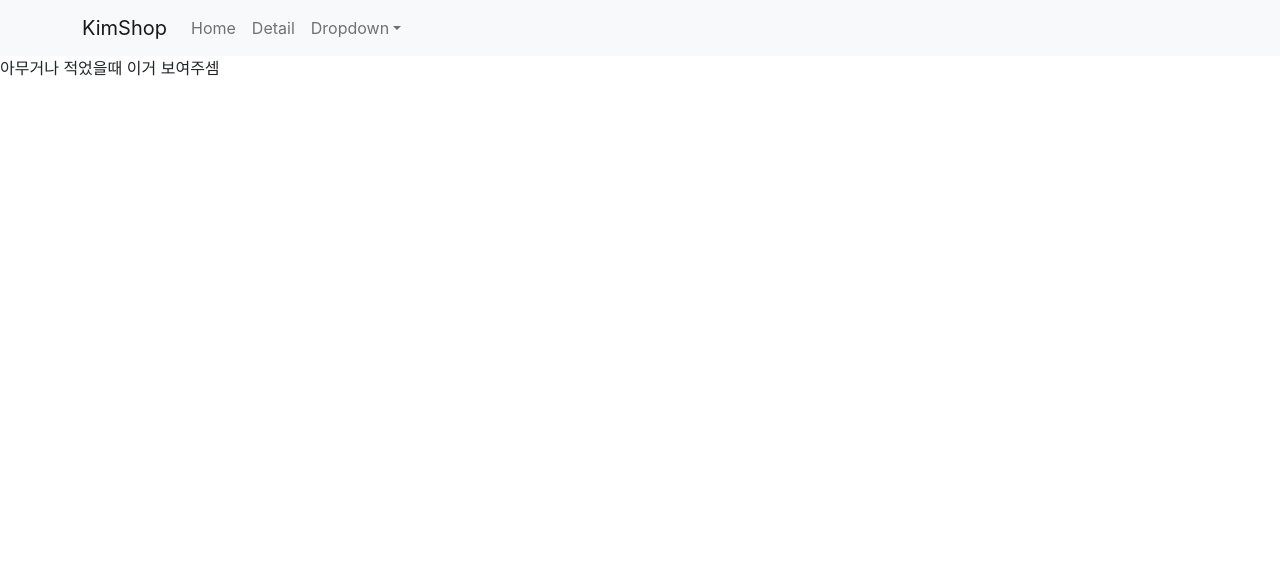
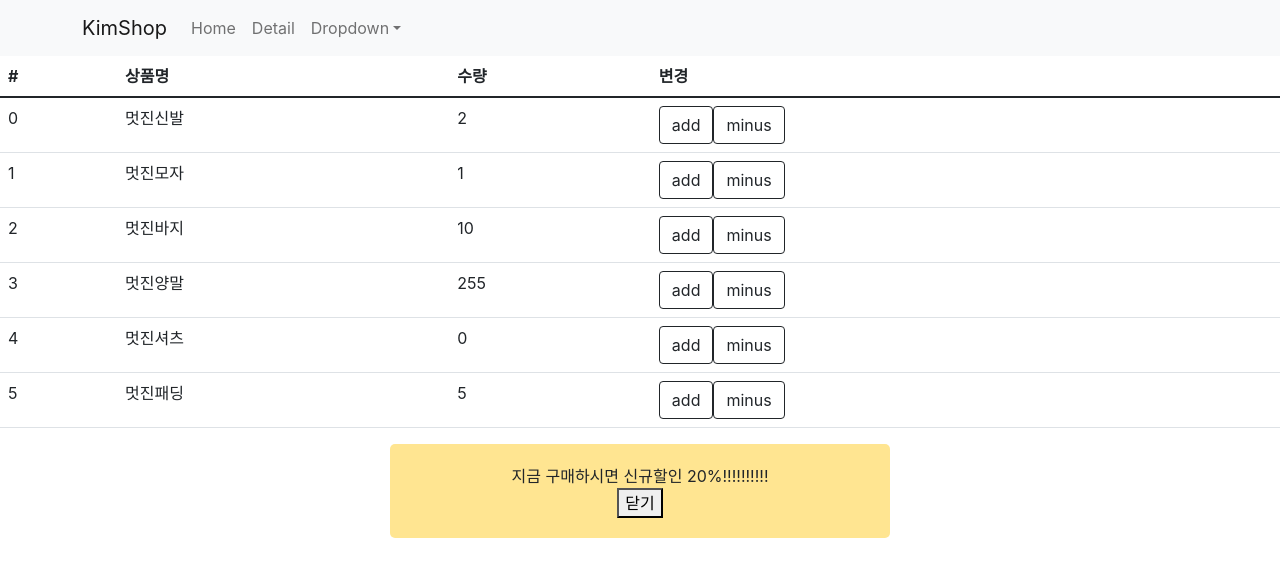
Before and after one commit to FileParty/CoddingAppleShopTestReact, a React (Create React App) app: page /cart in a window 1280 px wide. Shown: the top 576 px of the page. Built offline with nearby package versions, Linux system fonts and the light colour scheme.

Commit message:
redux의 사용법과 redux를 여러개 만드는 방법 등에 대해 배웠다. #007

```diff
--- a/package.json
+++ b/package.json
@@ -12,11 +12,13 @@
     "react": "^17.0.2",
     "react-bootstrap": "^2.0.4",
     "react-dom": "^17.0.2",
+    "react-redux": "^7.2.6",
     "react-router-dom": "5",
     "react-scripts": "5.0.0",
+    "react-transition-group": "^4.4.2",
+    "redux": "^4.1.2",
     "styled-components": "^5.3.3",
-    "web-vitals": "^2.1.2",
-    "homepage" : "http://FileParty.github.io/reactBulidTest"
+    "web-vitals": "^2.1.2"
   },
   "scripts": {
     "start": "react-scripts start",
--- a/src/App.js
+++ b/src/App.js
@@ -12,11 +12,15 @@ import { Link, Route, Switch } from 'react-router-dom';
 import axios from 'axios';
 // axios 라이브러리 import
 
+import Cart from "./Cart";
+
 export let 재고context = React.createContext();
 // context만들기
 // 1. React.createContext()로 범위생성
 // 2. 같은 값을 공유할 HTML을 범위로 싸매기
 // # export로 외부파일에서 import를 할 수 있도록 만들 수 있다
+
+
 
 function App() {
 
@@ -116,14 +120,18 @@ function App() {
         </Route>
         {/* <Route path="/어쩌구" component={Modal}></Route> */}
 
+        <Route path="/cart">
+            <Cart></Cart>
+        </Route>
 
         <Route path="/:id">
         {/* :id는 매개변수를 의미. */}
               <div>아무거나 적었을때 이거 보여주셈</div>
         </Route>
+
+
+
       </Switch>
-      {
-      }
     </div>
   );
 }
--- /dev/null
+++ b/src/Cart.js
@@ -0,0 +1,87 @@
+import React, { useState } from 'react';
+import { Table, Button } from 'react-bootstrap';
+import { connect } from 'react-redux';
+import { CSSTransition } from 'react-transition-group';
+
+function Cart(props) {
+    // store에 있는 데이터는 props형식으로 되었으므로..
+    // console.log(props.state);
+
+    let [transFlag, transFlagChg] = useState(false);
+
+    return (
+        <div>
+            <Table responsive hover="true">
+                <thead>
+                    <tr>
+                        <th>#</th>
+                        <th>상품명</th>
+                        <th>수량</th>
+                        <th>변경</th>
+                    </tr>
+                </thead>
+                <tbody>
+                    {
+                        props.state.map((value, key)=>{
+                            return (
+                                <tr key={key}>
+                                    <td>{value.id}</td>
+                                    <td>{value.name}</td>
+                                    <td>{value.quan}</td>
+                                    <td>
+                                        <Button variant="outline-dark" onClick={()=>{
+                                            props.dispatch({ id : value.id, type : '수량증가' });
+                                            // 데이터 수정요청을 할땐 props.dispatch()
+                                        }}>
+                                            add</Button>
+                                        <Button variant="outline-dark" onClick={()=>{
+                                            props.dispatch({ id : value.id, type : '수량감소' });
+                                        }}>
+                                            minus</Button>
+                                    </td>
+                                </tr>
+                            )
+                        })
+                    }
+                </tbody>
+            </Table>
+            <CSSTransition in={transFlag} classNames="alertClose" timeout={500}>
+            {
+                props.alertStat === true
+                ? (<div className="my-alert2">
+                    <p>지금 구매하시면 신규할인 20%!!!!!!!!!!</p>
+                    <button onClick={() => { transFlagChg(true); props.dispatch({type : "close"})}}>닫기</button>
+                </div>)
+                : <div></div>
+            }
+            </CSSTransition>
+        </div>
+    )
+}
+
+// 아래 함수는 store에 있는 state를 사용하기 위해 만든 함수
+// store 데이터를 가져와서 props로 변환해주는 함수
+// state(store에 있던 함수)를 지정한 속성으로 변환해서 리턴해줌
+function state를props화(state){
+    //console.log(state);
+    return {
+        state : state.reducer,
+        alertStat : state.reducer2
+    }
+}
+export default connect(state를props화)(Cart)
+// redux를 사용하기 위한 세팅
+// export default Cart;
+
+// 총 정리하여 컴포넌트에서 store에 있는 state를 사용하기 위해서는
+// 0. index.js에서 store 세팅
+// 1. function 만들기
+// 2. export default connect()()
+// 3. store데이터를 props로 등록하기
+
+// Redux 사용이유
+// 1. 복잡한 props 전송이 필요없음 ex)comp/comp/comp... 맨 마지막 comp에 바로 전송이 가능하다
+// 2. state데이터 관리 가능(100군대의 comp에서 store데이터를 동일하게 관리된다)
+
+// redux 사실 소규모 프로젝트에서는 크게 필요가 없을 수 있지만..
+// 대규모 사이트에서는 데이터 상태관리가 매우 매우 매우 중요해지므로 사용한다
--- a/src/Detail.scss
+++ b/src/Detail.scss
@@ -38,6 +38,7 @@ div.container {
 .my-alert2 {
     @extend .my-alert;
     background: #ffe591;
+    text-align: center;
 }
 // @extend : .my-alert의 모든 속성을 복사 붙여넣기한다
 
@@ -56,3 +57,11 @@ div.container {
     transition: all 500ms;
     background: white;
 }
+
+.alertClose-enter {
+    opacity: 1;
+}
+
+.alertClose--enter-active {
+    opacity: 0;
+}
--- a/src/DetailComponent.js
+++ b/src/DetailComponent.js
@@ -2,7 +2,7 @@ import axios from 'axios';
 import React, { useContext, useEffect, useState } from 'react';
 import { useHistory, useParams } from 'react-router-dom';
 import styled from 'styled-components';
-import { Navbar, Nav, Container, NavDropdown, Spinner } from 'react-bootstrap';
+import { Nav } from 'react-bootstrap';
 // styled-components 컴포넌트 가져오기
 import './Detail.scss';
 // css파일 import 해오는 법
--- a/src/index.js
+++ b/src/index.js
@@ -9,10 +9,62 @@ import { BrowserRouter } from 'react-router-dom';
 // HashRouter을 사용하면 좀 더 안전하게 라우팅을 할 수 있다
 // BrowserRouter는 서버에 요청을 해서 하고, HashRouter는 서버에 전송을 하지 않고 페이지 이동이 됨
 
+import {Provider} from 'react-redux';
+import { combineReducers, createStore } from 'redux';
+// react-redux로 Provider를 호출해서
+// contextAPI처럼 해당 태그로 감싸져있는 부분에 데이터공유를 이룰 수 있다.
+// App태그를 감쌌으므로 앱전체에서 데이터 공유를 할 수 있다.
+let defaultState = [
+  { id:0,name:'멋진신발', quan:2 },
+    { id:1,name:'멋진모자', quan:1 },
+    { id:2,name:'멋진바지', quan:10 },
+    { id:3,name:'멋진양말', quan:255 },
+    { id:4,name:'멋진셔츠', quan:0 },
+    { id:5,name:'멋진패딩', quan:5 }
+];
+let alertState = true;
+// redux에선 state 데이터의 수정방법을 미리 정의합니다...
+function reducer(state = defaultState, 액션) {
+  //console.log(액션);
+  if( 액션.type === '수량증가' ) {
+    // store 데이터를 변경하는 방법 정의
+    let copyState = [...state];
+    copyState[액션.id].quan++;
+    return copyState;
+  }
+  else if( 액션.type === '수량감소' ) {
+    let copy = [...state];
+    copy[액션.id].quan--;
+    if(copy[액션.id].quan < 0) copy[액션.id].quan = 0;
+    return copy;
+  }
+  else {
+    return state;
+  }
+}
+// reducer 셋팅법
+// reducer는 항상 state를 return해야한다(수정된 state)
+// state = defaultState 이 문법은 state에 값이 없다면 defaultState를 초기값으로 지정해라 라는 의미
+// if문으로 특정 조건일때에만 수정된 state를 return한다
+
+function reducer2(state = true, action) {
+  //console.log(action);
+  if(action.type === "close") {
+    state = false;
+  }
+  return state;
+}
+
+let store = createStore(combineReducers({reducer, reducer2}));
+// store라는 이름으로 store를 생성한다
+// combinReducers는 다수의 reducer들을 등록해줄 수 있다
+
 ReactDOM.render(
   <React.StrictMode>
     <BrowserRouter>
-      <App />
+      <Provider store={store}>
+        <App />
+      </Provider>
     </BrowserRouter>
   </React.StrictMode>,
   document.getElementById('root')
```
Also changed, not shown: 1 other file (tests, documents, lock files or other folders).
